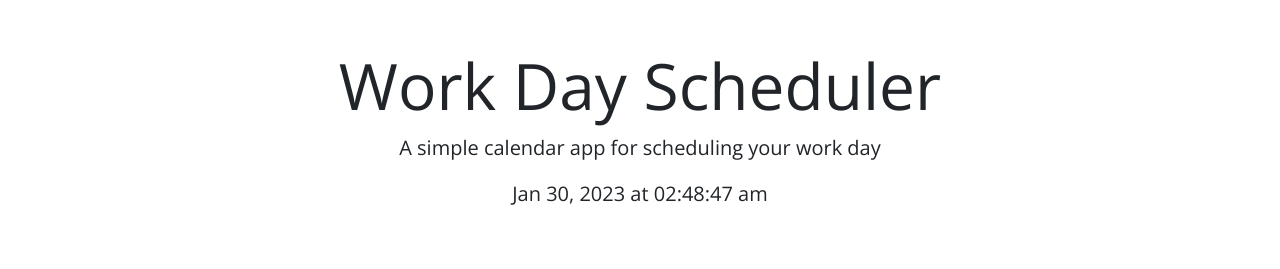
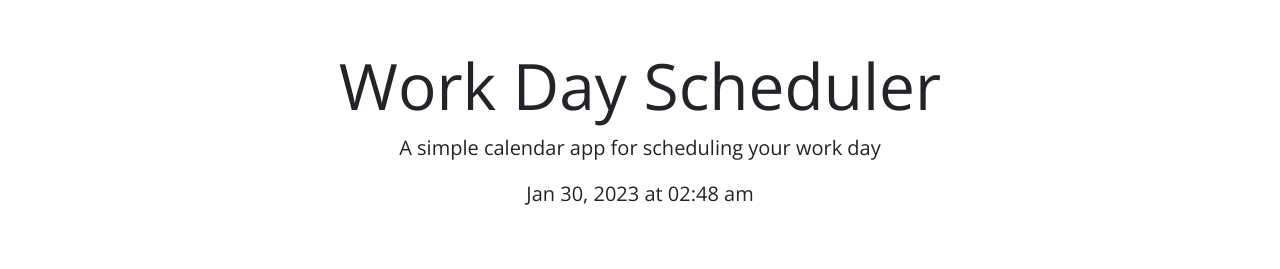
Before and after one commit to tranthom618/day-planner, a plain HTML site: page index.html in a window 1280 px wide. Shown: the top 269 px of the page. Drawn offline with nearby package versions, Linux system fonts and the light colour scheme.

Commit message:
Final Commit - Added readme screenshot, cleaned up organization of code

```diff
--- a/assets/js/script.js
+++ b/assets/js/script.js
@@ -3,33 +3,14 @@ $(function () {
 
   // Individual buttons for each timeblock's texct input and save button. Should be easier to organize instead of running for loops and verifying selection.
   var am9BtnEl = document.querySelector("#am9Btn");
-  var am9EventEl = document.getElementById("#am9Event");
-
   var am10BtnEl = document.querySelector("#am10Btn");
-  var am10EventEl = document.querySelector("#am10Event");
-
   var am11BtnEl = document.querySelector("#am11Btn");
-  var am11EventEl = document.querySelector("#am11Event");
-
   var pm12BtnEl = document.querySelector("#pm12Btn");
-  var pm12EventEl = document.querySelector("#pm12Event");
-
   var pm1BtnEl = document.querySelector("#pm1Btn");
-  var pm1EventEl = document.querySelector("#pm1Event");
-
   var pm2BtnEl = document.querySelector("#pm2Btn");
-  var pm2EventEl = document.querySelector("#pm2Event");
-
   var pm3BtnEl = document.querySelector("#pm3Btn");
-  var pm3EventEl = document.querySelector("#pm3Event");
-
   var pm4BtnEl = document.querySelector("#pm4Btn");
-  var pm4EventEl = document.querySelector("#pm4Event");
-
   var pm5BtnEl = document.querySelector("#pm5Btn");
-  var pm5EventEl = document.querySelector("#pm5Event");
-
-
 
   // Time display in header with date. Time will be used to keep planner colour coordination up to date.
   const timeDisplayEl = $('#currentDay');
@@ -41,9 +22,11 @@ $(function () {
 
 
 
+  ////////// Functions //////////
+
   // Clock and Date function, allows it to be periodically updated every 1000 ms
   function displayTime() {
-    var rightNow = dayjs().format('MMM DD, YYYY [at] hh:mm:ss a');
+    var rightNow = dayjs().format('MMM DD, YYYY [at] hh:mm a');
     timeDisplayEl.text(rightNow);
   }
 
@@ -89,6 +72,8 @@ $(function () {
 
 
 
+
+  ////////// Event Listeners //////////
 
   ////////// 9 am Input Save and Button Listener //////////
   // Retrieves the locally saved value of the 9 am events
@@ -233,14 +218,4 @@ $(function () {
     localStorage.setItem("pm5Event", JSON.stringify(savedEvent));
     console.log(JSON.parse(localStorage.getItem("pm5Event")));
   });
-
-
-
-
-
-  //
-  // TODO: Add code to get any user input that was saved in localStorage and set
-  // the values of the corresponding textarea elements. HINT: How can the id
-  // attribute of each time-block be used to do this?
-  //
 });
```
Also changed, not shown: index.html (+0 -9 lines), assets/images/readme-instructional.png (added).
